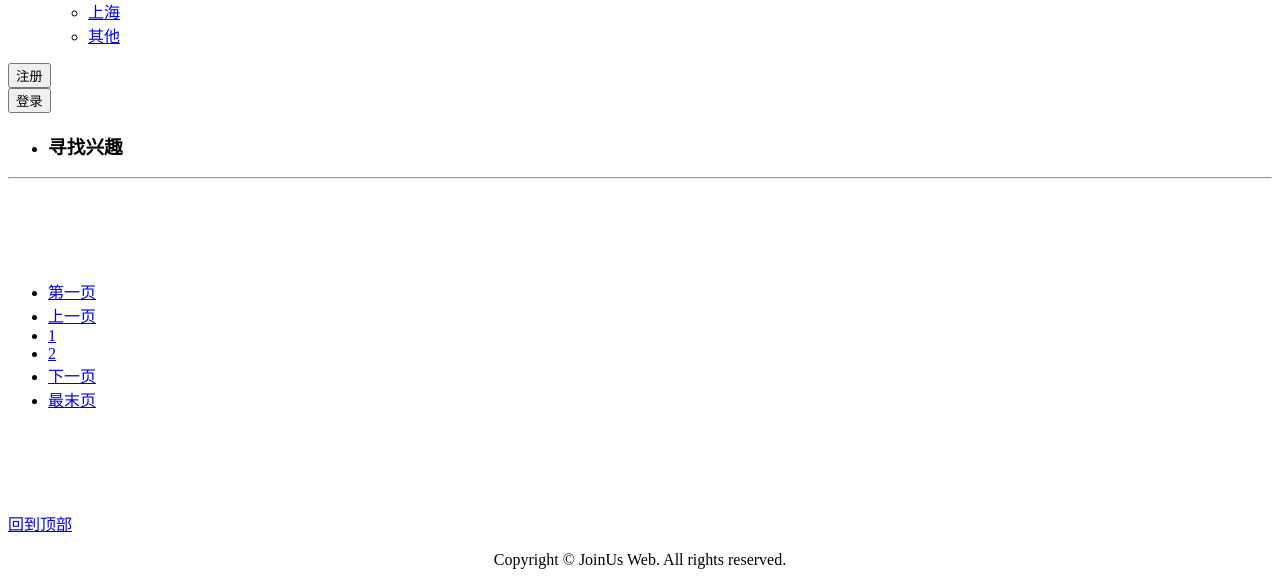
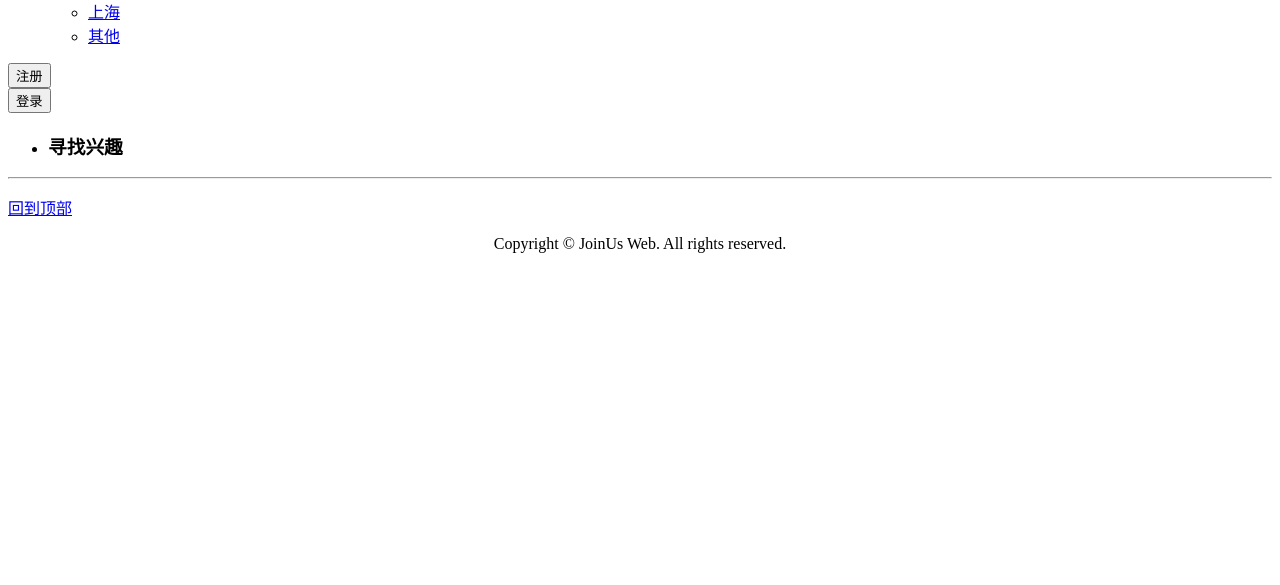
Before and after one commit to JoinUsWeb/join-us-mobile, a PHP site: the page made by application/views/activity_related/search_activity.php in a window 1280 px wide. Shown: the part 218-803 px from the top of the page. After the commit the page ends 471 px from the top, so only its background shows below. Run offline with PHP 8.4, Linux system fonts and the light colour scheme; the template is opened without the code that fills it, so the values that code supplies are empty.

Commit message:
页面修正

```diff
--- a/application/views/activity_related/search_activity.php
+++ b/application/views/activity_related/search_activity.php
@@ -166,40 +166,12 @@
                 <div class="cattlist_3">
                     <button type="button" class="am-btn am-btn-warning" onclick="window.location.href = '<?php echo site_url('search_activity/label/'.$first_label_item['id']); ?>'">
                         <i class="am-icon-plus"></i>
-                        进入小组
+                        进入板块
                     </button>
                 </div>
             </div>
         </li>
         <?php endforeach; ?>
-    </ul>
-</div>
-
-<div class="am-container" style="margin: 100px auto">
-    <ul data-am-widget="pagination" class="am-pagination am-pagination-default am-text-center">
-
-        <li class="am-pagination-first ">
-            <a href="#" class="">第一页</a>
-        </li>
-
-        <li class="am-pagination-prev ">
-            <a href="#" class="">上一页</a>
-        </li>
-
-
-        <li class="">
-            <a href="#" class="">1</a>
-        </li>
-        <li >
-            <a href="#">2</a>
-        </li>
-        <li class="am-pagination-next ">
-            <a href="#" class="">下一页</a>
-        </li>
-
-        <li class="am-pagination-last ">
-            <a href="#" class="">最末页</a>
-        </li>
     </ul>
 </div>
 
```
